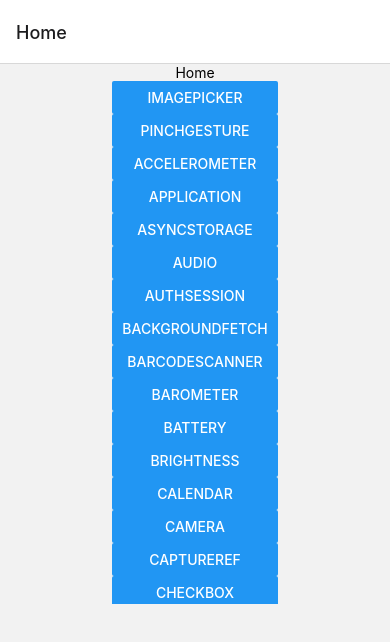
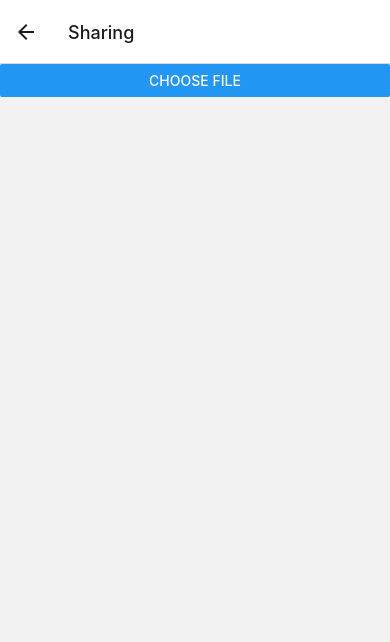
Before and after one commit to GuilhermeSousaDev/Expo, a React Native app: screen /Sharing in a window 390 px wide. Shown: the top 642 px of the page. Built offline with nearby package versions, Linux system fonts and the light colour scheme; what expo-notifications, expo-task-manager would draw is missing.

Commit message:
Expo Sharing

```diff
--- a/App.js
+++ b/App.js
@@ -53,6 +53,7 @@ import Reanimated from './screens/Reanimated';
 import ScreenCapture from './screens/ScreenCapture';
 import ScreenOrientation from './screens/ScreenOrientation';
 import SecureStore from './screens/SecureStore';
+import Sharing from './screens/Sharing';
 
 export default function App() {
   return (
@@ -106,6 +107,7 @@ export default function App() {
         <Stack.Screen name='ScreenCapture' component={ScreenCapture} />
         <Stack.Screen name='ScreenOrientation' component={ScreenOrientation} />
         <Stack.Screen name='SecureStore' component={SecureStore} />
+        <Stack.Screen name='Sharing' component={Sharing} />
       </Stack.Navigator>
       <StatusBar style="light" />
     </NavigationContainer>
--- a/screens/Home.js
+++ b/screens/Home.js
@@ -57,6 +57,7 @@ export default function Home({ navigation }) {
                 <Button title="ScreenCapture" onPress={() => navigate('ScreenCapture')} />
                 <Button title="ScreenOrientation" onPress={() => navigate('ScreenOrientation')} />
                 <Button title="SecureStore" onPress={() => navigate('SecureStore')} />
+                <Button title="Sharing" onPress={() => navigate('Sharing')} />
             </ScrollView>
         </View>
     )
--- /dev/null
+++ b/screens/Sharing.js
@@ -0,0 +1,27 @@
+import { useState } from 'react';
+import { View, Button } from 'react-native';
+import * as Sharing from 'expo-sharing';
+import * as DocumentPicker from 'expo-document-picker';
+
+export default function SharingScreen() {
+    const [file, setFile] = useState();
+
+    const handleChooseFile = async () => {
+        const document = await DocumentPicker.getDocumentAsync({
+            copyToCacheDirectory: true,
+        });
+
+        setFile(document);
+    }
+
+    const handleShareFile = async () => {
+        await Sharing.shareAsync(file);
+    }
+
+    return (
+        <View>
+            <Button title="Choose File" onPress={handleChooseFile} />
+            { file && <Button title="Share File" onPress={handleShareFile} /> }
+        </View>
+    )
+}
```
